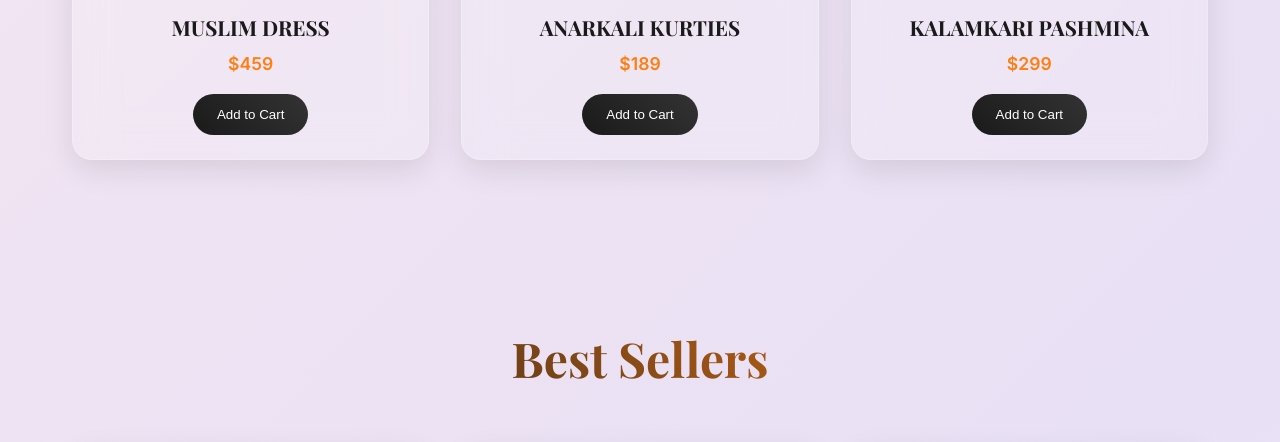
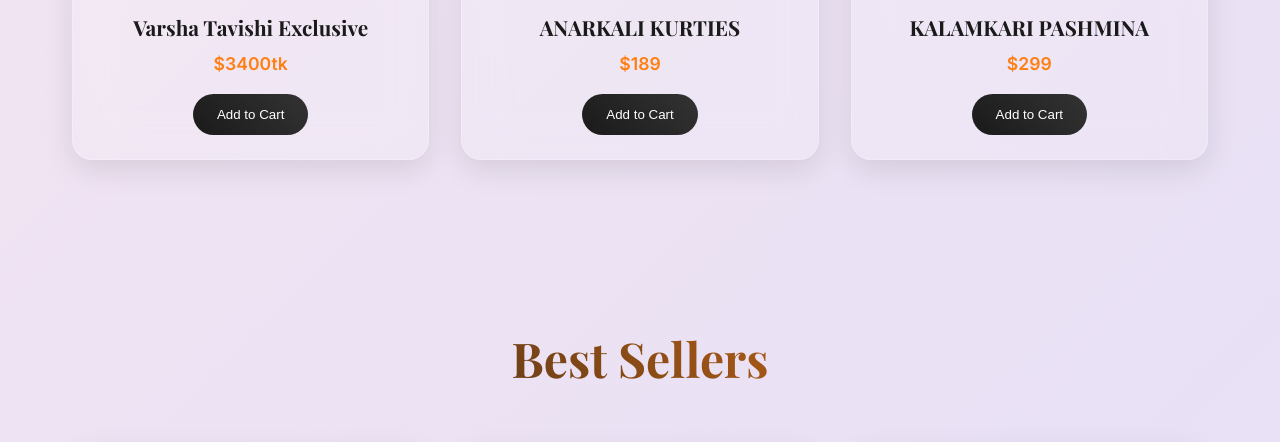
Before and after one commit to VipCorner/VipCornerBD, a website: page index.html in a window 1280 px wide. Shown: the part 1409-1851 px from the top of the page. Drawn offline with nearby package versions, Linux system fonts and the light colour scheme.

Commit message:
Update index.html

```diff
--- a/index.html
+++ b/index.html
@@ -71,8 +71,8 @@
                     <div class="product-image">
                         <img src="https://shorturl.at/D5lvu">
                     </div>
-                    <h3 class="product-title">MUSLIM DRESS</h3>
-                    <p class="product-price">459</p>
+                    <h3 class="product-title">Varsha Tavishi Exclusive</h3>
+                    <p class="product-price">3400tk</p>
                     <button class="product-button">Add to Cart</button>
                 </div>
                 <div class="product-card fade-in">
```
